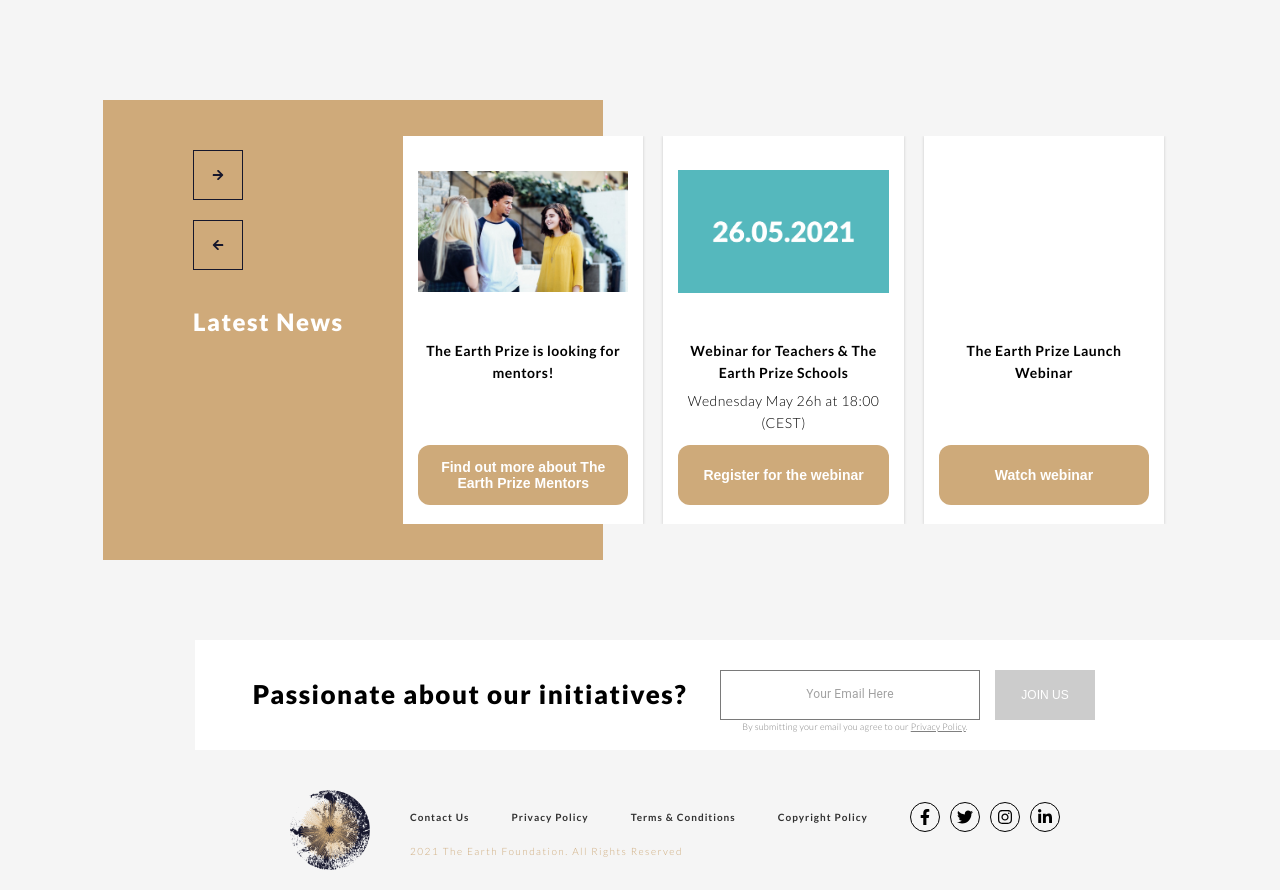
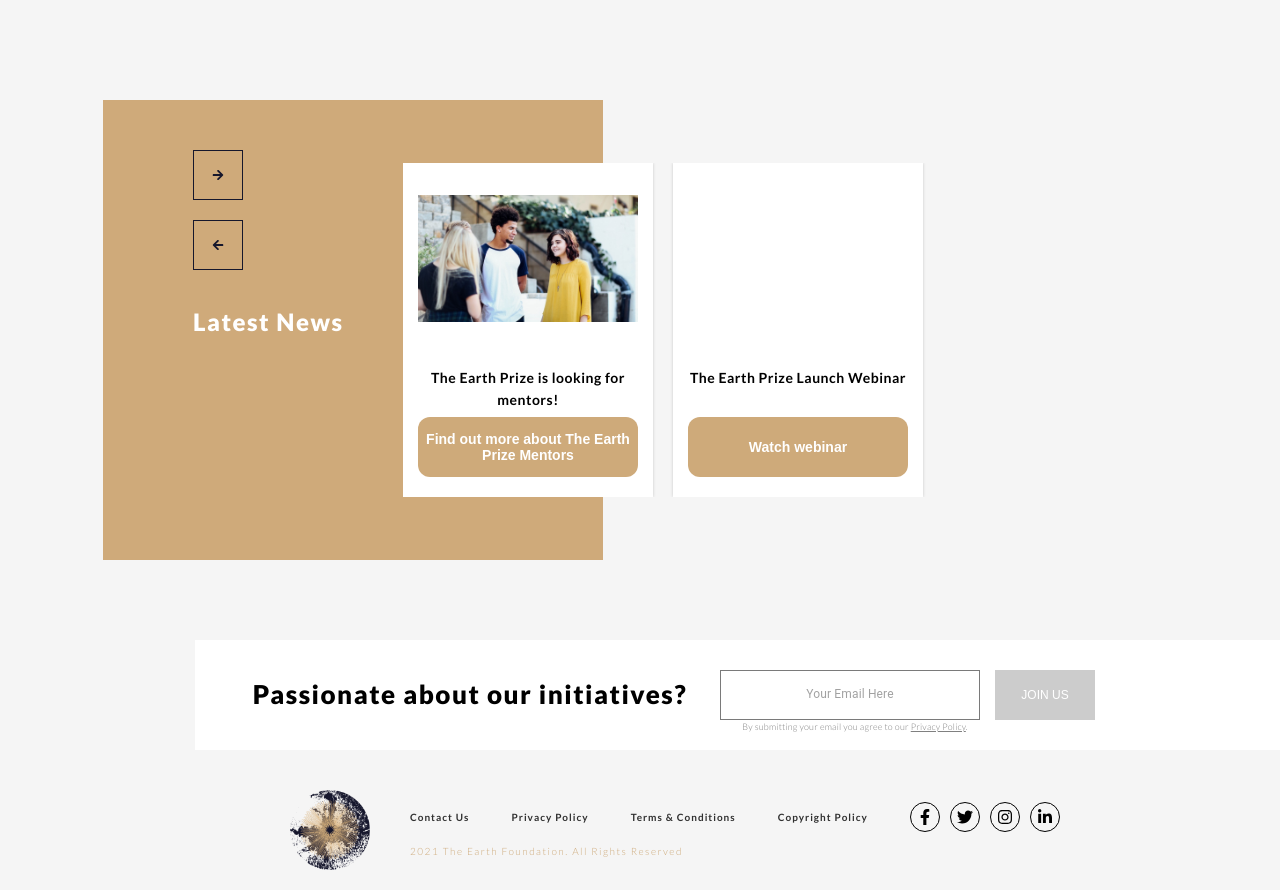
Before and after one commit to GaddMaster/earth-foundation, a Next.js app: page / in a window 1280 px wide. Shown: the part 4100-4990 px from the top of the page. Built offline with nearby package versions, Linux system fonts and the light colour scheme.

Commit message:
Hide news card

```diff
--- a/assets/content.js
+++ b/assets/content.js
@@ -86,14 +86,14 @@ const home = {
             button: "Find out more about The Earth Prize Mentors",
             buttonRoute: "/mentors",
         },
-        {
-            image: "/images/date.jpg",
-            imageCover: true,
-            label: "Webinar for Teachers & The Earth Prize Schools",
-            text: "Wednesday May 26h at 18:00 (CEST)",
-            button: "Register for the webinar",
-            buttonRoute: "/webinar-teachers-schools",
-        },
+        // {
+        //     image: "/images/date.jpg",
+        //     imageCover: true,
+        //     label: "Webinar for Teachers & The Earth Prize Schools",
+        //     text: "Wednesday May 26h at 18:00 (CEST)",
+        //     button: "Register for the webinar",
+        //     buttonRoute: "/webinar-teachers-schools",
+        // },
         {
             image: "/images/logo.gif",
             imageCover: false,
--- a/styles/latest.module.scss
+++ b/styles/latest.module.scss
@@ -216,6 +216,13 @@
                 float: left;
                 margin: 50px 0px;
             }
+            li {
+              max-width: 270px;
+
+                @media (max-width: $breakpoint) {
+                    max-width: none;
+                }
+            }
             .carcon { overflow: visible; }
             .carmo { min-width: 105%; ul{ width: 100% } }
             .slider { margin: 0px 0px 0px 0px; }
```
